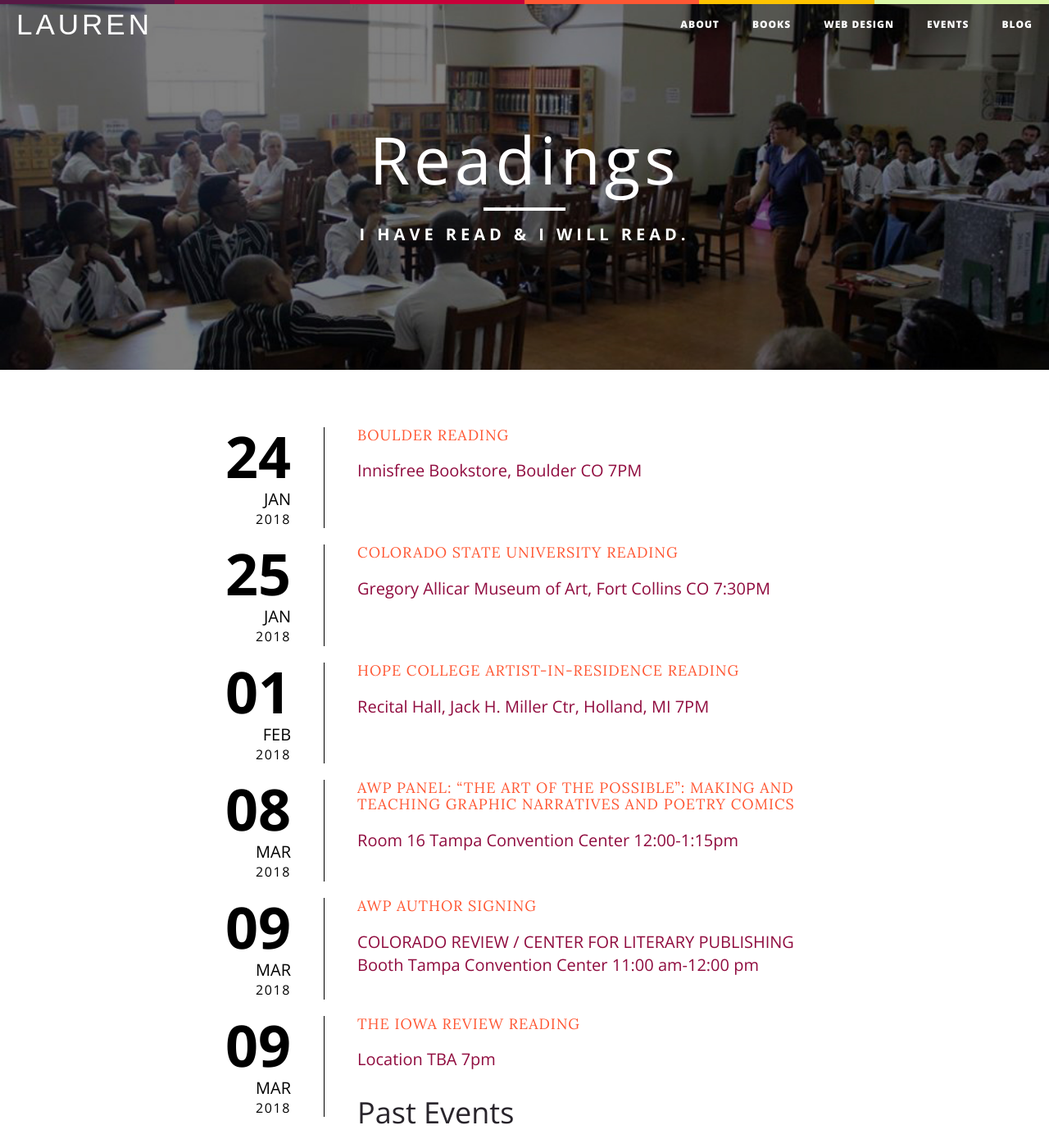
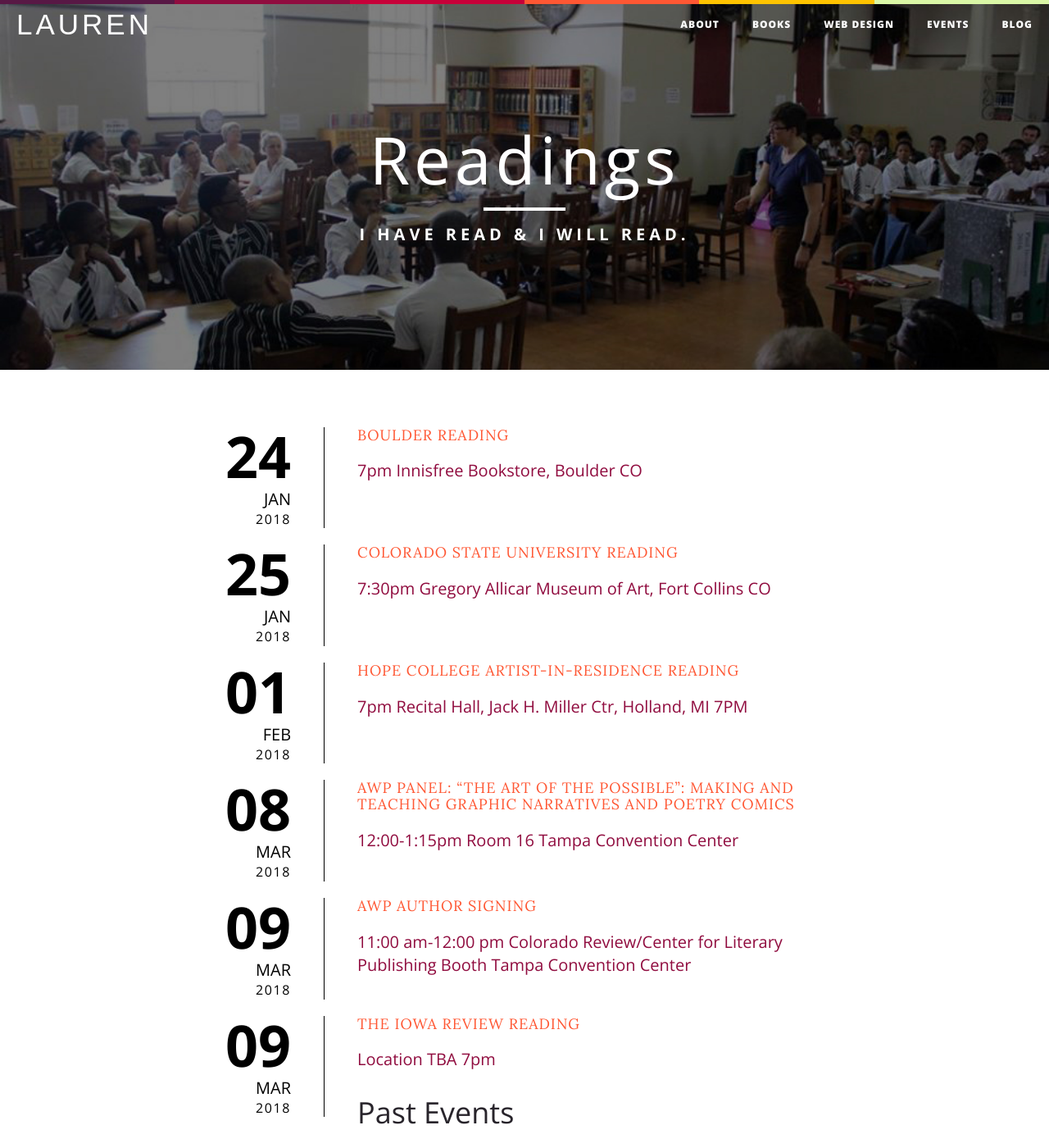
Before and after one commit to laurenhaldeman/laurenhaldeman.github.io, a Jekyll site: the page built from readings.html, in a window 1280 px wide and 1400 px high. Shown: the whole window at 82% size. Built offline with Jekyll 4.4.1, drawn with Linux system fonts in a browser that asks for light colours; nearby versions of some CDN libraries; some web fonts are replaced; comment, search, counter and statistics services are not loaded.

Commit message:
readings additions and block changes

```diff
--- a/readings.html
+++ b/readings.html
@@ -10,31 +10,31 @@ header-img: "img/sa-teaching.jpg"
   <ul class="event-list-view">
   <li class="event ">
     <div class="event-date"><div class="start-date"><div class="event-day">24</div><div class="event-month">Jan</div><div class="event-year">2018</div></div></div>
-    <div class="event-info single-day"><div class="event-title"><h3>Boulder Reading</h3></div><span class="event-location">Innisfree Bookstore, Boulder CO 7PM</span></div>
+    <div class="event-info single-day"><div class="event-title"><h3>Boulder Reading</h3></div><span class="event-location">7pm  Innisfree Bookstore, Boulder CO </span></div>
     </li>
   <li class="event ">
       <div class="event-date"><div class="start-date"><div class="event-day">25</div><div class="event-month">Jan</div><div class="event-year">2018</div></div></div>
-      <div class="event-info single-day"><div class="event-title"><h3>Colorado State University Reading</h3></div><span class="event-location">Gregory Allicar Museum of Art, Fort Collins CO 7:30PM</span></div>
+      <div class="event-info single-day"><div class="event-title"><h3>Colorado State University Reading</h3></div><span class="event-location">7:30pm  Gregory Allicar Museum of Art, Fort Collins CO </span></div>
       </li>
 
   <li class="event ">
     <div class="event-date"><div class="start-date"><div class="event-day">01</div><div class="event-month">Feb</div><div class="event-year">2018</div></div></div>
-    <div class="event-info single-day"><div class="event-title"><h3>Hope College Artist-in-Residence Reading</h3></div><span class="event-location">Recital Hall, Jack H. Miller Ctr, Holland, MI 7PM</span></div>
+    <div class="event-info single-day"><div class="event-title"><h3>Hope College Artist-in-Residence Reading</h3></div><span class="event-location">7pm  Recital Hall, Jack H. Miller Ctr, Holland, MI 7PM</span></div>
   </li>
 
       <li class="event ">
         <div class="event-date"><div class="start-date"><div class="event-day">08</div><div class="event-month">Mar</div><div class="event-year">2018</div></div></div>
         <div class="event-info single-day"><div class="event-title"><h3>
-AWP Panel: “The Art of the Possible”: Making and Teaching Graphic Narratives and Poetry Comics</h3></div><span class="event-location">Room 16 Tampa Convention Center
-12:00-1:15pm</span></div>
+AWP Panel: “The Art of the Possible”: Making and Teaching Graphic Narratives and Poetry Comics</h3></div><span class="event-location">12:00-1:15pm  Room 16 Tampa Convention Center
+</span></div>
         </li>
 
         <li class="event ">
           <div class="event-date"><div class="start-date"><div class="event-day">09</div><div class="event-month">Mar</div><div class="event-year">2018</div></div></div>
           <div class="event-info single-day"><div class="event-title"><h3>
-        AWP Author Signing</h3></div><span class="event-location">COLORADO REVIEW / CENTER FOR LITERARY PUBLISHING Booth
+        AWP Author Signing</h3></div><span class="event-location">11:00 am-12:00 pm  Colorado Review/Center for Literary Publishing Booth
 Tampa Convention Center
-11:00 am-12:00 pm</span></div>
+</span></div>
 </li>
 <li class="event ">
   <div class="event-date"><div class="start-date"><div class="event-day">09</div><div class="event-month">Mar</div><div class="event-year">2018</div></div></div>
```
